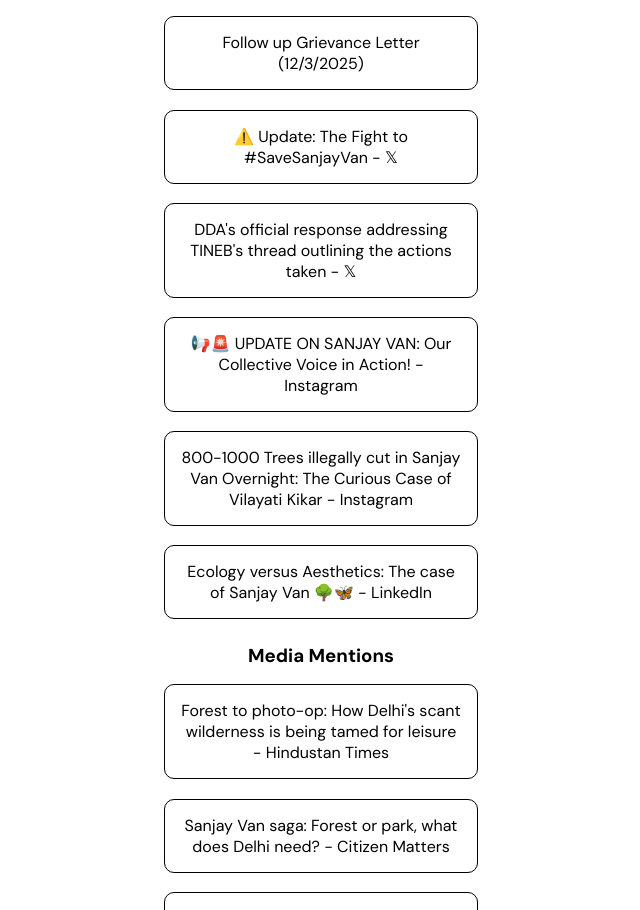
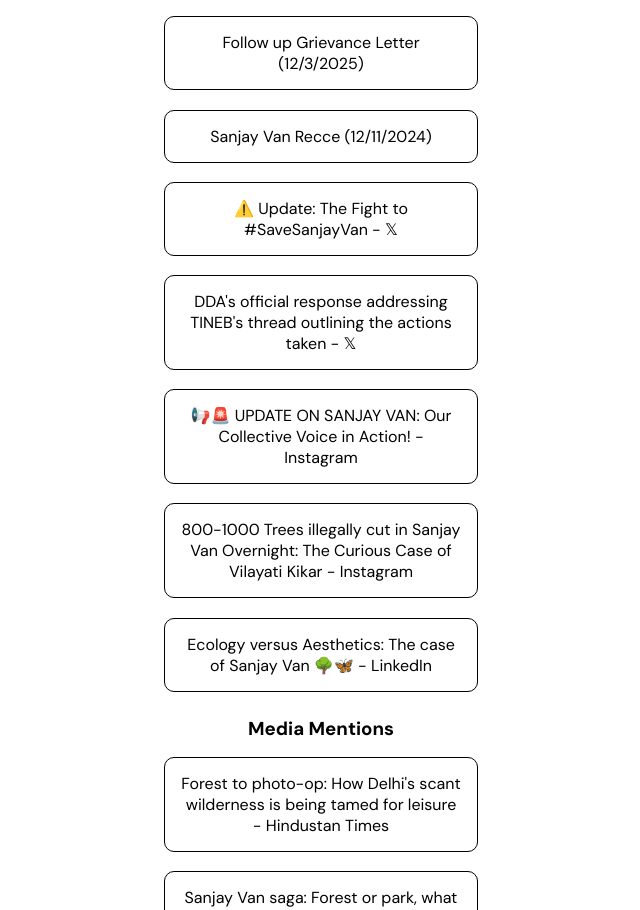
Before and after one commit to thereisnoearthb/SaveSanjayVann, a plain HTML site: page index.html in a window 1280 px wide. Shown: the part 853-1763 px from the top of the page, without its empty margins (319-959 px from the left). Drawn offline with nearby package versions, Linux system fonts and the light colour scheme; a web font is replaced by a local one.

Commit message:
Added the Sanjay Van Recce Blurb

```diff
--- a/index.html
+++ b/index.html
@@ -421,6 +421,10 @@
       Follow up Grievance Letter (12/3/2025)
     </a>
 
+    <a class="link-button" href="https://thereisnoearthb.org/blurbs/sanjay-van-recce" target="_blank">
+      Sanjay Van Recce (12/11/2024)
+    </a>
+
     <a class="link-button" href="https://x.com/ThereIsNoEarthB/status/1903777350896296185" target="_blank">
       ⚠️ Update: The Fight to #SaveSanjayVan - 𝕏
     </a>
```
